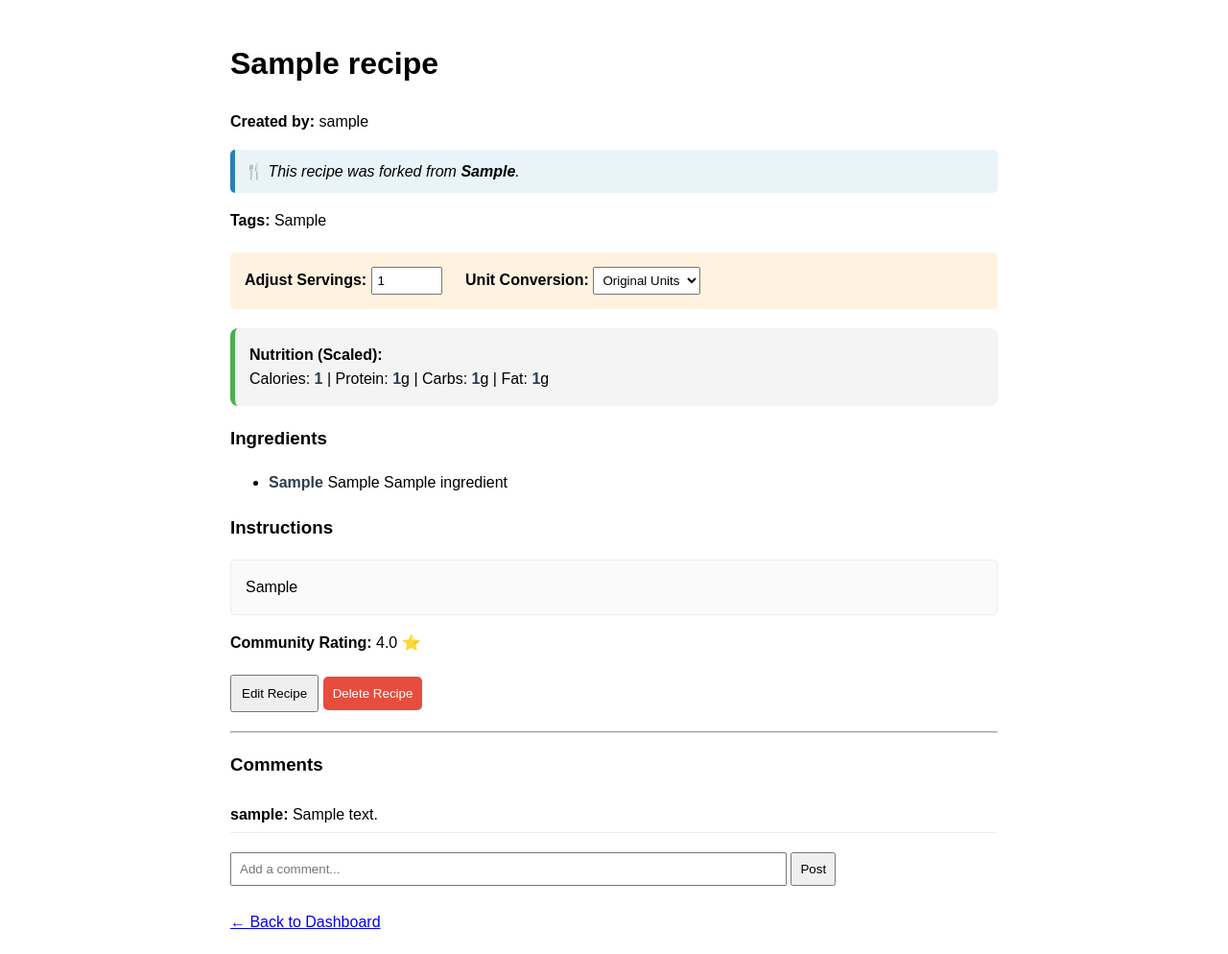
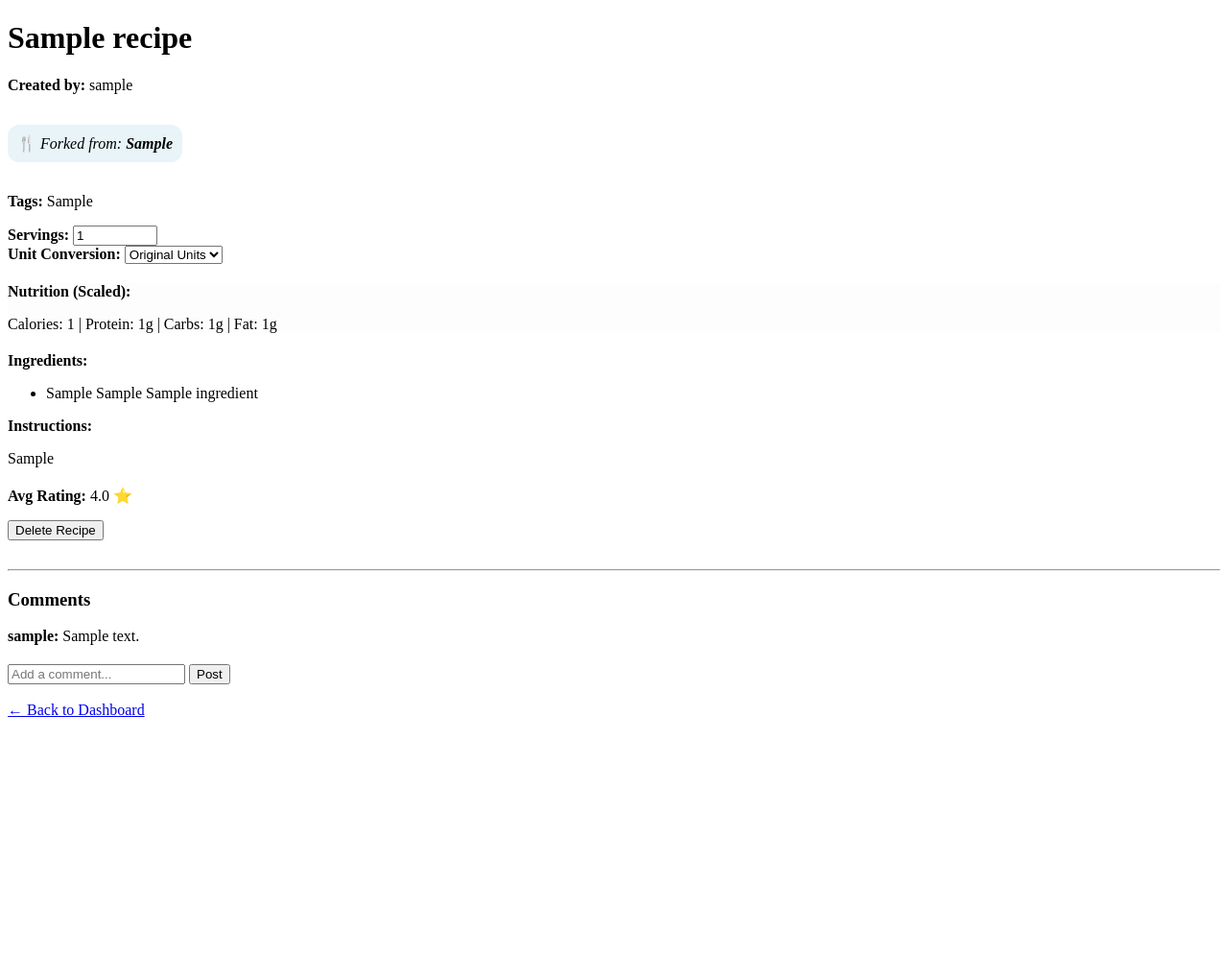
Before and after one commit to Javan27/CSC330-RecipeHub, a Flask app: page /recipe/1 in a window 1280 px wide. Shown: the whole page at 96% size. After the commit the page ends 747 px from the top, so only its background shows below. Run offline with Flask 3, Linux system fonts and the light colour scheme; the visitor is signed in with stand-in values (Sample User, id 1); tables that the repository leaves empty hold one stand-in row (values such as "Sample post").

Commit message:
Update recipe_detail.html

```diff
--- a/templates/recipe_detail.html
+++ b/templates/recipe_detail.html
@@ -1,35 +1,41 @@
 <!DOCTYPE html>
 <html>
 <head>
+    <link rel="stylesheet" href="{{ url_for('static', filename='style.css') }}">
     <title>{{ recipe.name }} Details</title>
-    <style>
-        body { font-family: sans-serif; line-height: 1.6; max-width: 800px; margin: 0 auto; padding: 20px; }
-        .scaled-value { font-weight: bold; color: #2c3e50; transition: color 0.3s; }
-        .highlight { color: #e67e22; transform: scale(1.1); display: inline-block; }
-        .macro-box { margin-top: 15px; padding: 15px; background: #f4f4f4; border-radius: 8px; border-left: 5px solid #4CAF50; }
-        .fork-banner { background: #e8f4f8; padding: 10px; border-radius: 5px; border-left: 5px solid #2980b9; margin: 10px 0; }
-        .btn-fork { background-color: #4CAF50; color: white; padding: 10px 15px; border: none; border-radius: 5px; cursor: pointer; font-weight: bold; }
-        .btn-delete { color: white; background: #e74c3c; border: none; padding: 10px; border-radius: 5px; cursor: pointer; }
-    </style>
 </head>
-<body>
-    <h1>{{ recipe.name }}</h1>
-    <p><strong>Created by:</strong> {{ recipe.owner.username }}</p>
+
+<body class="page-body" data-recipe-id="{{ recipe.id }}">
+
+    <div class="container recipe-container">
+
+        <h1 class="page-title recipe-title">{{ recipe.name }}</h1>
+
+        <p class="recipe-meta">
+            <strong>Created by:</strong>
+            <span class="author-name">{{ recipe.owner.username }}</span>
+        </p>
 
         {% if recipe.forked_from %}
-        <div class="fork-banner">
-            🍴 <em>This recipe was forked from <strong>{{ recipe.forked_from }}</strong>.</em>
-        </div>
+            <p class="recipe-meta" style="background: #e8f4f8; padding: 10px; border-radius: 12px; display: inline-block;">
+                🍴 <em>Forked from: <strong>{{ recipe.forked_from }}</strong></em>
+            </p>
         {% endif %}
 
-    <p><strong>Tags:</strong> {{ recipe.tags|capitalize if recipe.tags else "None" }}</p>
+        <p class="recipe-meta">
+            <strong>Tags:</strong>
+            <span class="tags">{{ recipe.tags|capitalize if recipe.tags else "None" }}</span>
+        </p>
 
-    <div style="background: #fff3e0; padding: 15px; border-radius: 5px; margin: 20px 0;">
-        <strong>Adjust Servings:</strong>
-        <input type="number" id="serving-size" value="{{ recipe.servings }}" min="1" data-original-servings="{{ recipe.servings }}" style="width: 60px; padding: 5px;">
+        <div class="recipe-controls form-row card" style="margin-bottom: 20px;">
+            <div class="form-group">
+                <label class="form-label"><strong>Servings:</strong></label>
+                <input class="form-input" type="number" id="serving-size" value="{{ recipe.servings }}" min="1" data-original-servings="{{ recipe.servings }}" style="width: 80px;">
+            </div>
 
-        <strong style="margin-left:20px;">Unit Conversion:</strong>
-        <select id="unit-toggle" style="padding: 5px;">
+            <div class="form-group">
+                <label class="form-label"><strong>Unit Conversion:</strong></label>
+                <select class="form-select" id="unit-toggle">
                     <option value="default">Original Units</option>
                     <option value="g">Grams (g)</option>
                     <option value="oz">Ounces (oz)</option>
@@ -37,149 +43,100 @@
                     <option value="cup">Cups</option>
                 </select>
             </div>
+        </div>
 
-    <div class="macro-box">
-        <strong>Nutrition (Scaled):</strong><br>
+        <div class="macro-box card" style="background: #fdfdfd; border-left: 6px solid var(--orange); margin-bottom: 20px;">
+            <p class="section-label"><strong>Nutrition (Scaled):</strong></p>
+            <p>
                 Calories: <span id="display-calories" class="scaled-value" data-original="{{ recipe.calories }}">{{ recipe.calories }}</span> |
                 Protein: <span id="display-protein" class="scaled-value" data-original="{{ recipe.protein }}">{{ recipe.protein }}</span>g |
                 Carbs: <span id="display-carbs" class="scaled-value" data-original="{{ recipe.carbs }}">{{ recipe.carbs }}</span>g |
                 Fat: <span id="display-fat" class="scaled-value" data-original="{{ recipe.fat }}">{{ recipe.fat }}</span>g
+            </p>
         </div>
 
-    <h3>Ingredients</h3>
-    <ul id="ingredient-list">
+        <p class="section-label"><strong>Ingredients:</strong></p>
+        <ul class="ingredient-list">
             {% for ing in recipe.ingredients %}
                 <li class="ingredient-row" data-base-unit="{{ ing.unit }}">
                     <span class="qty scaled-value" data-original-qty="{{ ing.quantity }}">{{ ing.quantity }}</span>
                     <span class="unit">{{ ing.unit }}</span>
-                {{ ing.name }}
+                    <span class="ingredient-name">{{ ing.name }}</span>
                 </li>
             {% endfor %}
-        {% if not recipe.ingredients %}<li>None listed</li>{% endif %}
+            {% if not recipe.ingredients %}
+                <li class="empty-state">No ingredients listed.</li>
+            {% endif %}
         </ul>
 
-    <h3>Instructions</h3>
-    <p style="white-space: pre-wrap; background: #fafafa; padding: 15px; border: 1px solid #eee; border-radius: 5px;">{{ recipe.instructions if recipe.instructions else "No instructions provided." }}</p>
+        <p class="section-label"><strong>Instructions:</strong></p>
+        <div class="card" style="white-space: pre-wrap; margin-bottom: 20px;">{{ recipe.instructions if recipe.instructions else "No instructions provided." }}</div>
 
-    <p><strong>Community Rating:</strong> {% if avg_rating == "Not yet rated" %}{{ avg_rating }}{% else %}{{ avg_rating }} ⭐{% endif %}</p>
+        <p class="recipe-meta">
+            <strong>Avg Rating:</strong>
+            <span class="rating">
+                {% if avg_rating == "Not yet rated" %}
+                    {{ avg_rating }}
+                {% else %}
+                    {{ avg_rating }} ⭐
+                {% endif %}
+            </span>
+        </p>
 
-    <div style="margin: 20px 0;">
+        <div class="action-buttons" style="display: flex; gap: 10px; margin-bottom: 30px;">
             {% if is_owner %}
-            <a href="/edit_recipe/{{ recipe.id }}"><button style="padding: 10px;">Edit Recipe</button></a>
-            <button onclick="deleteRecipe()" class="btn-delete">Delete Recipe</button>
+                <button class="btn btn-danger" onclick="deleteRecipe()">Delete Recipe</button>
             {% else %}
-            <button onclick="fork_recipe()" class="btn-fork">Fork This Recipe</button>
+                <button class="btn btn-success" onclick="fork_recipe()">Fork Recipe</button>
             {% endif %}
         </div>
 
-    <hr>
+        <hr class="divider">
 
         {% if not is_owner %}
-        <div id="rating-display" {% if not user_stars %}style="display:none;"{% endif %}>
+            <div id="rating-display" class="card" style="margin-bottom: 20px; {% if not user_stars %}display:none;{% endif %}">
                 <p>Your rating: <strong>{{ user_stars }} Stars</strong></p>
-            <button onclick="toggleEdit()">Change Rating</button>
+                <button class="btn btn-secondary" onclick="toggleEdit()">Change Rating</button>
             </div>
-        <div id="rating-form" {% if user_stars %}style="display:none;"{% endif %}>
-            <h3>Rate this Recipe</h3>
-            <select id="stars-input"><option value="5">5</option><option value="4">4</option><option value="3">3</option><option value="2">2</option><option value="1">1</option></select>
-            <button onclick="submitRating()">Submit</button>
-            {% if user_stars %}<button onclick="toggleEdit()">Cancel</button>{% endif %}
+
+            <div id="rating-form" class="card" style="margin-bottom: 20px; {% if user_stars %}display:none;{% endif %}">
+                <h3 class="section-title">Rate this Recipe</h3>
+                <div class="form-row">
+                    <select class="form-select" id="stars-input" style="width: 100px;">
+                        <option value="5">5</option>
+                        <option value="4">4</option>
+                        <option value="3">3</option>
+                        <option value="2">2</option>
+                        <option value="1">1</option>
+                    </select>
+                    <button class="btn btn-primary" onclick="submitRating()">Submit</button>
+                    {% if user_stars %}
+                        <button class="btn btn-secondary" onclick="toggleEdit()">Cancel</button>
+                    {% endif %}
                 </div>
-        <hr>
+            </div>
         {% endif %}
 
-    <h3>Comments</h3>
-    <div id="comments" style="margin-bottom: 20px;">
+        <h3 class="section-title">Comments</h3>
+        <div id="comments" class="comments-container">
             {% for c in recipe.comments %}
-            <div style="border-bottom: 1px solid #eee; padding: 5px 0;">
-                <strong>{{ c.username }}:</strong> {{ c.text }}
+                <div class="comment" style="margin-bottom: 10px;">
+                    <strong class="comment-user">{{ c.username }}:</strong>
+                    <span class="comment-text">{{ c.text }}</span>
                 </div>
             {% endfor %}
         </div>
-    <input type="text" id="new-comment" placeholder="Add a comment..." style="width: 70%; padding: 8px;">
-    <button onclick="submitComment()" style="padding: 8px;">Post</button>
 
-    <br><br>
-    <a href="{{ url_for('index') }}">← Back to Dashboard</a>
+        <div class="comment-input-row form-row card" style="margin-top: 20px;">
+            <input class="form-input" type="text" id="new-comment" placeholder="Add a comment..." style="flex: 1;">
+            <button class="btn btn-primary" onclick="submitComment()">Post</button>
+        </div>
 
-    <script>
-        const UNIT_FACTORS = {
-            "g": 1, "mg": 0.001, "kg": 1000, "oz": 28.3495, "lb": 453.592,
-            "ml": 1, "tsp": 4.92892, "tbsp": 14.7868, "cup": 240
-        };
+        <br>
+        <a class="nav-link" href="{{ url_for('index') }}">← Back to Dashboard</a>
 
-        function updateIngredients() {
-            const servingInput = document.getElementById('serving-size');
-            const newServings = parseFloat(servingInput.value) || 1;
-            const originalServings = parseFloat(servingInput.dataset.originalServings);
-            const targetUnit = document.getElementById('unit-toggle').value;
-            const ratio = newServings / originalServings;
+    </div>
 
-            //Scale Macros
-            ['calories', 'protein', 'carbs', 'fat'].forEach(macro => {
-                const el = document.getElementById(`display-${macro}`);
-                if (el) {
-                    const originalVal = parseFloat(el.dataset.original) || 0;
-                    el.textContent = Math.round(originalVal * ratio);
-                    el.classList.add('highlight');
-                    setTimeout(() => el.classList.remove('highlight'), 500);
-                }
-            });
-
-            //Scale Ingredients
-            document.querySelectorAll('.ingredient-row').forEach(row => {
-                const qtySpan = row.querySelector('.qty');
-                const unitSpan = row.querySelector('.unit');
-                let baseQty = parseFloat(qtySpan.dataset.originalQty) * ratio;
-                let originalUnit = row.dataset.baseUnit.toLowerCase();
-
-                if (targetUnit !== 'default' && UNIT_FACTORS[originalUnit] && UNIT_FACTORS[targetUnit]) {
-                    let qtyInBaseValue = baseQty * UNIT_FACTORS[originalUnit];
-                    baseQty = qtyInBaseValue / UNIT_FACTORS[targetUnit];
-                    unitSpan.textContent = targetUnit;
-                } else {
-                    unitSpan.textContent = row.dataset.baseUnit;
-                }
-                qtySpan.textContent = Number(baseQty.toFixed(2));
-                qtySpan.classList.add('highlight');
-                setTimeout(() => qtySpan.classList.remove('highlight'), 500);
-            });
-        }
-
-        function toggleEdit() {
-            const d = document.getElementById('rating-display'), f = document.getElementById('rating-form');
-            d.style.display = d.style.display === "none" ? "block" : "none";
-            f.style.display = f.style.display === "none" ? "block" : "none";
-        }
-
-        async function fork_recipe() {
-            const res = await fetch('/api/recipes/{{ recipe.id }}/fork', { method: 'POST', headers: { 'Content-Type': 'application/json' } });
-            if (res.ok) { alert('Recipe forked! Check your dashboard.'); window.location.href = '/'; }
-            else alert('Failed to fork recipe');
-        }
-
-        async function submitRating() {
-            const stars = document.getElementById('stars-input').value;
-            await fetch('/api/recipes/{{ recipe.id }}/rate', { method: 'POST', headers: { 'Content-Type': 'application/json' }, body: JSON.stringify({ stars: parseInt(stars) }) });
-            location.reload();
-        }
-
-        async function submitComment() {
-            const text = document.getElementById('new-comment').value;
-            if (!text) return;
-            await fetch('/api/recipes/{{ recipe.id }}/comment', { method: 'POST', headers: { 'Content-Type': 'application/json' }, body: JSON.stringify({ text }) });
-            location.reload();
-        }
-
-        async function deleteRecipe() {
-            if (confirm('Permanently delete this recipe?')) {
-                const res = await fetch('/api/recipes/{{ recipe.id }}', { method: 'DELETE' });
-                if (res.ok) window.location.href = '/';
-            }
-        }
-
-        document.getElementById('serving-size').addEventListener('input', updateIngredients);
-        document.getElementById('unit-toggle').addEventListener('change', updateIngredients);
-    </script>
+    <script src="{{ url_for('static', filename='js/recipe-detail.js') }}"></script>
 </body>
 </html>
```
Lines whose indentation alone changed are shown as unchanged.
